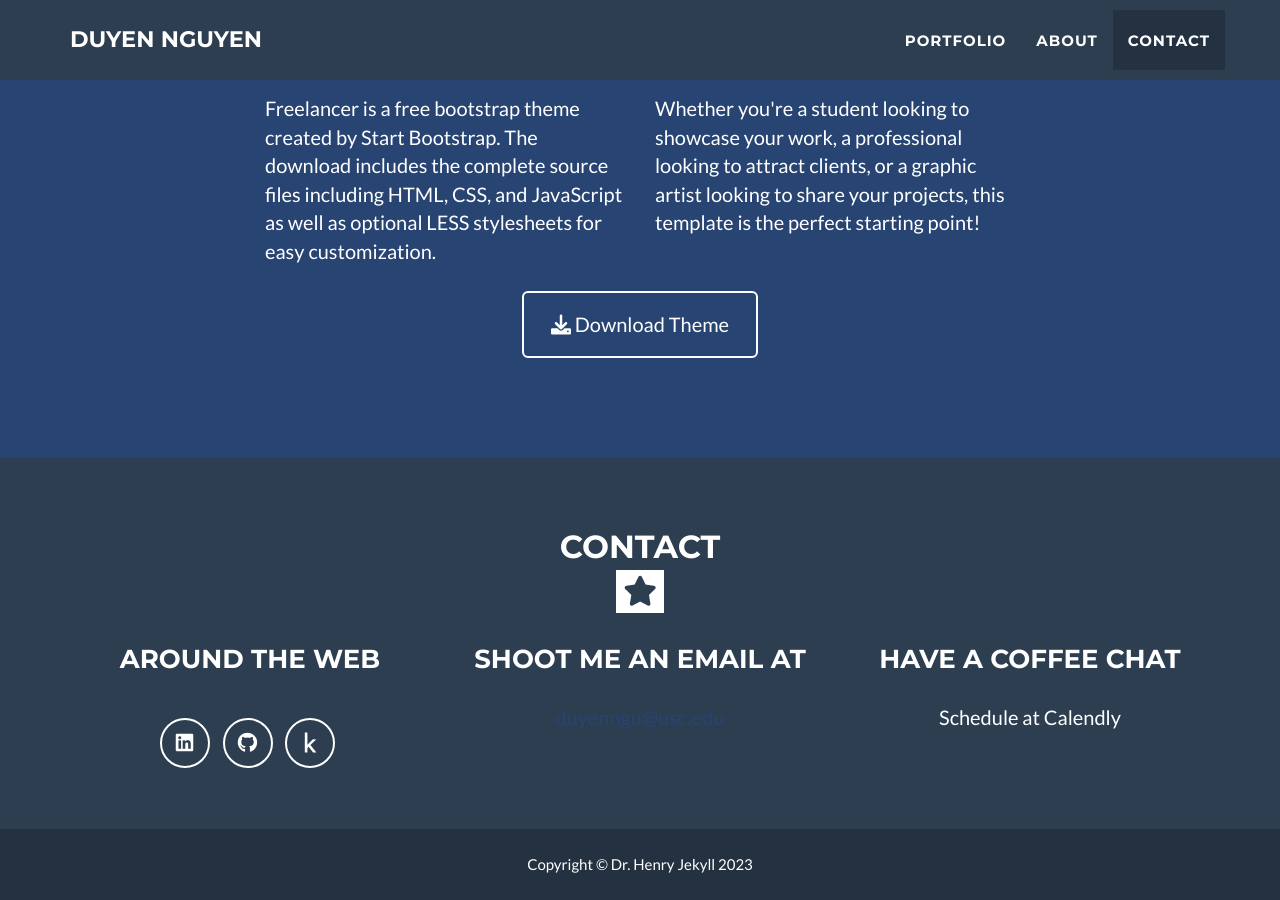
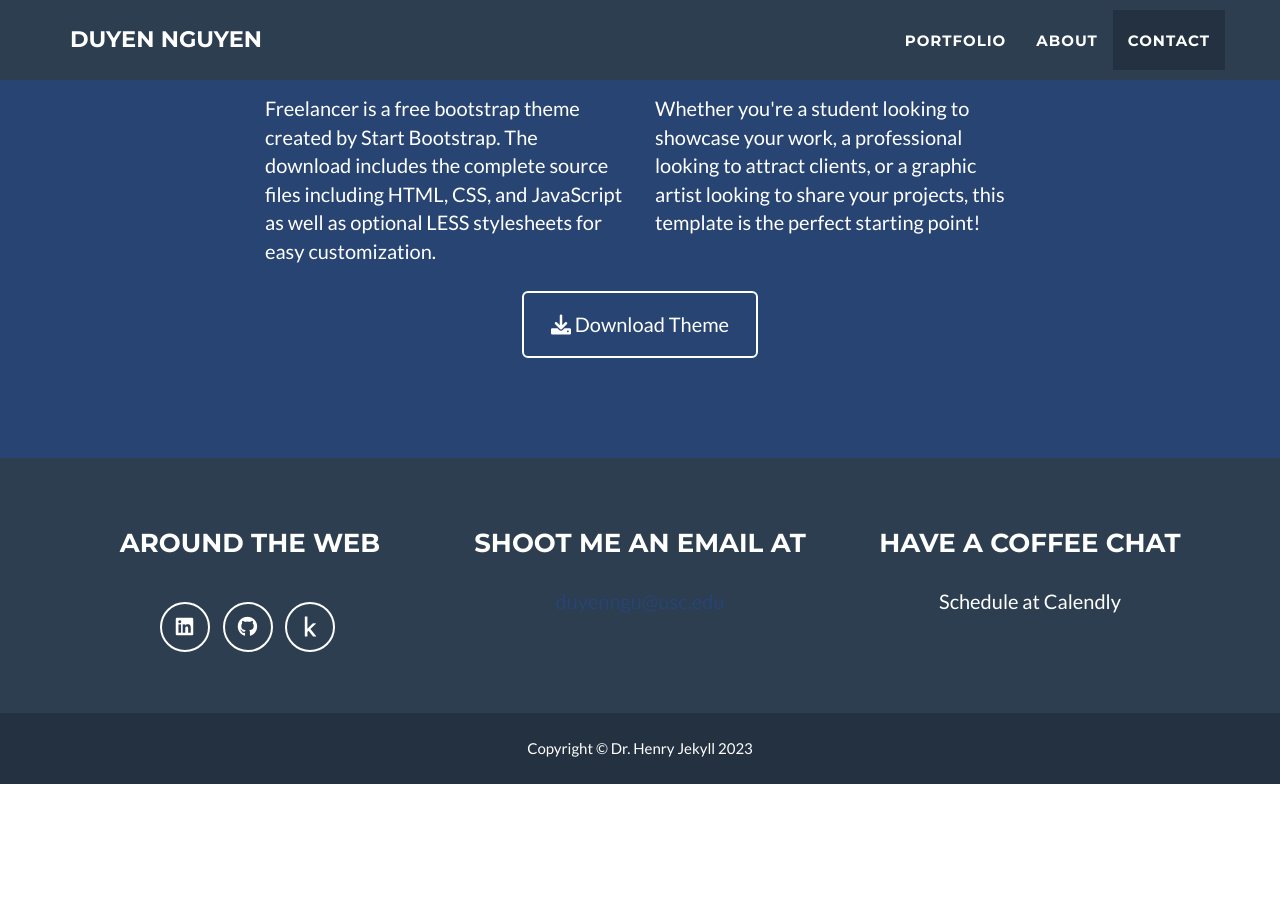
Before and after one commit to duyen21/portfolio, a Jekyll site: the page built from _posts/2014-07-18-project-1.markdown, in a window 1280 px wide and 900 px high, scrolled down 1831 px. Built offline with Jekyll 4.4.1, drawn with Linux system fonts in a browser that asks for light colours; after the commit the page ends 2615 px from its top, so only the background shows below that.

Commit message:
Update contact.html

```diff
--- a/_includes/contact.html
+++ b/_includes/contact.html
@@ -3,10 +3,6 @@
   <div class="footer-above">
     <div class="container">
       <div class="row">
-        <div class="col-lg-12 text-center">
-          <h2>Contact</h2>
-          <hr class="star-primary">
-        </div>
         <div class="footer-col col-md-4">
           <h3>{{ site.footer.social }}</h3>
           <ul class="list-inline">
```
